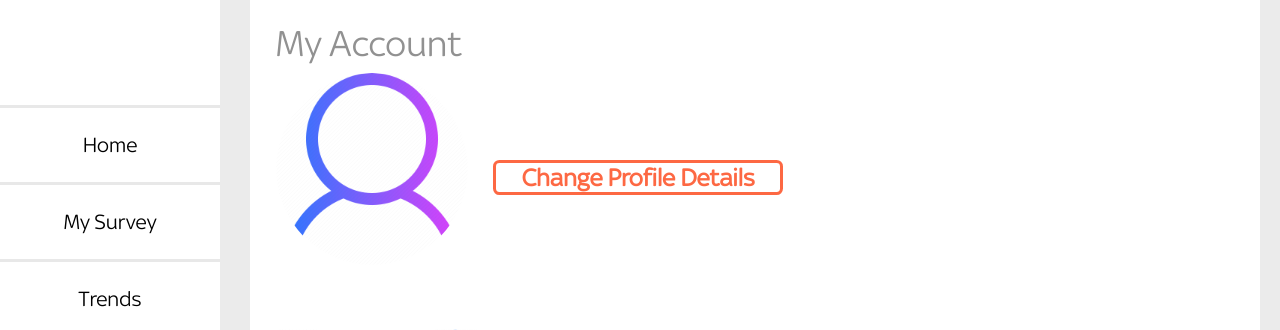
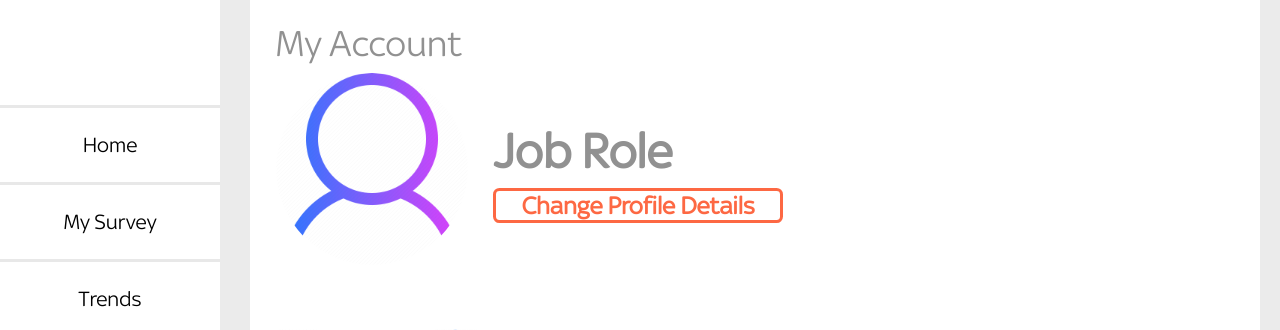
Before and after one commit to natesinnott/swdevgp, a Django app: page /account/ in a window 1280 px wide. Shown: the part 152-482 px from the top of the page. Run offline with Django 5.2, Linux system fonts and the light colour scheme; a user stored in the database is signed in.

Commit message:
Accounts and Survey

```diff
--- a/accounts/templates/accounts/account.html
+++ b/accounts/templates/accounts/account.html
@@ -53,7 +53,7 @@
                 </div>
                 <!-- The role of the user -->
                 <div class="profile-role">
-                    <p><strong>{{ request.user.job_role }}</strong></p>
+                    <p><strong>Job Role</strong></p>
                 </div>
                 <!-- The button that will navigate the user to edit their account details -->
                 <div class="edit-profile-button">
```
Also changed, not shown: HealthCheck.sqlite3.
